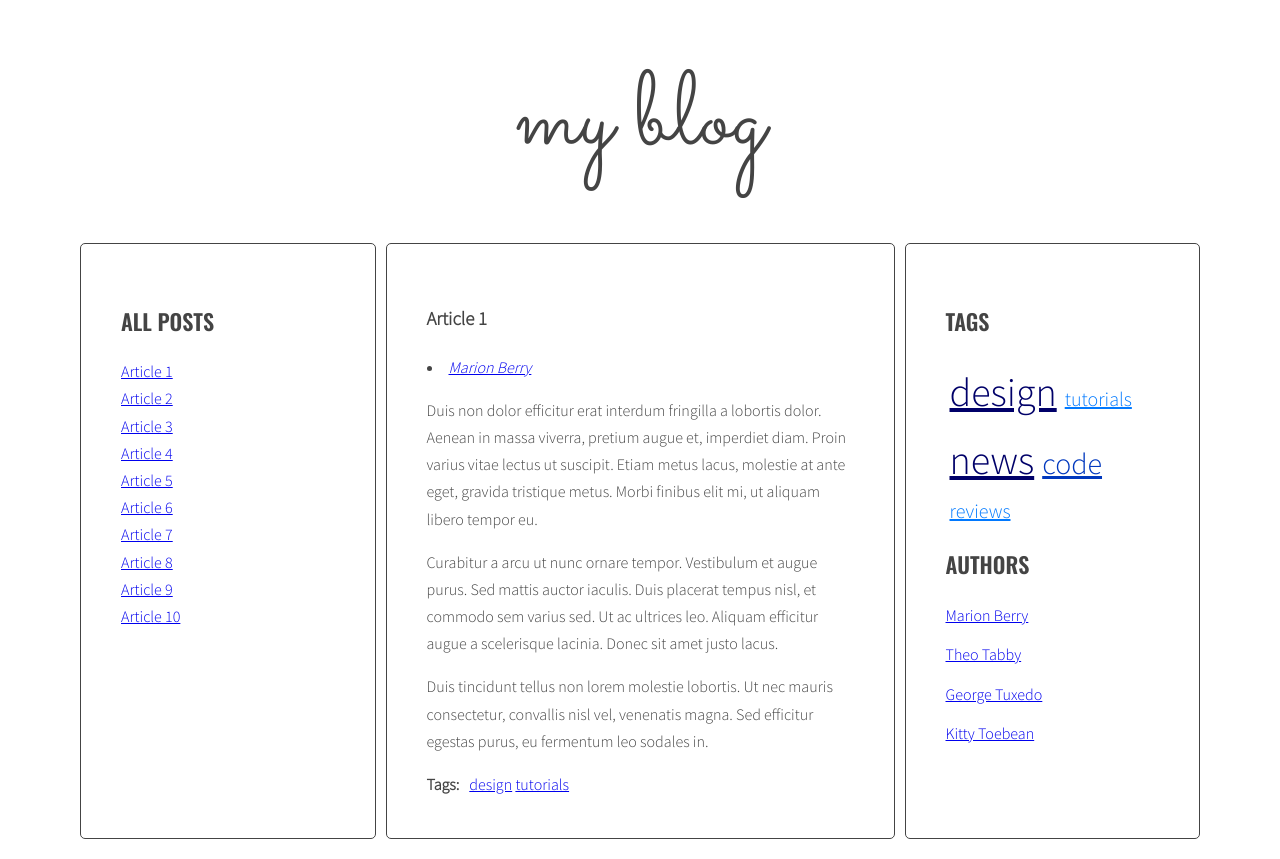
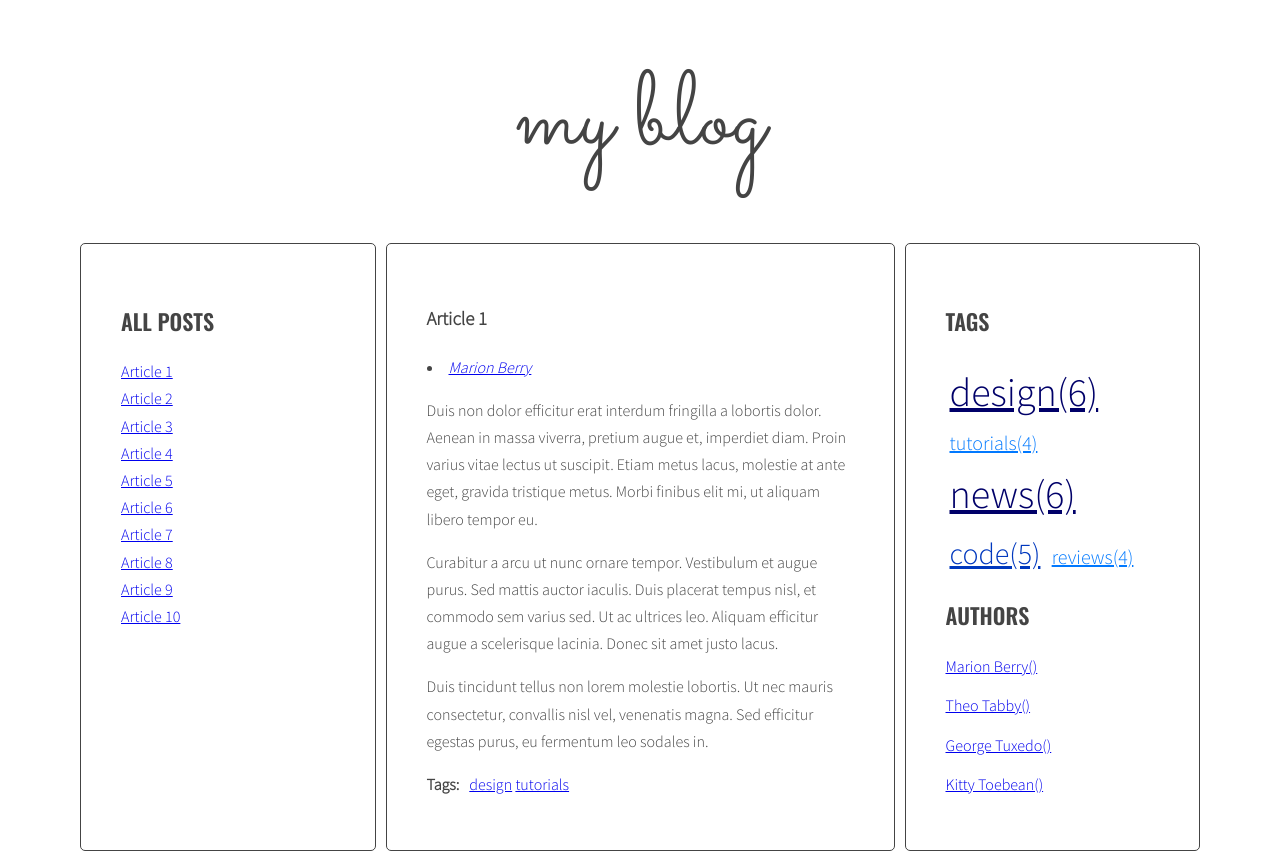
Before and after one commit to Shinjhin/javascript-blog, a website: page index.html in a window 1280 px wide. Drawn offline with nearby package versions, Linux system fonts and the light colour scheme.

Commit message:
add templates to html and js

```diff
--- a/index.html
+++ b/index.html
@@ -20,7 +20,7 @@
             <h3 class="post-title">Article 1</h3>
             <p class="post-author"></p>
             <div class="post-content">
-            <p>Duis non dolor efficitur erat interdum fringilla a lobortis dolor. Aenean in massa viverra, pretium augue et, imperdiet diam. Proin varius vitae lectus ut suscipit. Etiam metus lacus, molestie at ante eget, gravida tristique metus. Morbi finibus elit mi, ut aliquam libero tempor eu.</p>
+              <p>Duis non dolor efficitur erat interdum fringilla a lobortis dolor. Aenean in massa viverra, pretium augue et,  imperdiet diam. Proin varius vitae lectus ut suscipit. Etiam metus lacus, molestie at ante eget, gravida tristique metus. Morbi finibus elit mi, ut aliquam libero tempor eu.</p>
               <p>Curabitur a arcu ut nunc ornare tempor. Vestibulum et augue purus. Sed mattis auctor iaculis. Duis placerat tempus nisl, et commodo sem varius sed. Ut ac ultrices leo. Aliquam efficitur augue a scelerisque lacinia. Donec sit amet justo lacus.</p>
               <p>Duis tincidunt tellus non lorem molestie lobortis. Ut nec mauris consectetur, convallis nisl vel, venenatis magna. Sed efficitur egestas purus, eu fermentum leo sodales in.</p>
             </div>
@@ -34,9 +34,9 @@
             <h3 class="post-title">Article 2</h3>
             <p class="post-author"></p>
             <div class="post-content">
-            <p>Phasellus sollicitudin, arcu vel iaculis ullamcorper, quam leo viverra orci, et faucibus quam sapien vel est. Maecenas ac suscipit elit. Nullam interdum, lorem vitae venenatis pulvinar, ex dui malesuada nunc, tempus cursus enim metus vel nulla.</p>
+              <p>Phasellus sollicitudin, arcu vel iaculis ullamcorper, quam leo viverra orci, et faucibus quam sapien vel est.  Maecenas ac suscipit elit. Nullam interdum, lorem vitae venenatis pulvinar, ex dui malesuada nunc, tempus cursus enim metus vel nulla.</p>
               <p>Integer hendrerit, eros id efficitur dapibus, ante arcu ullamcorper orci, a iaculis felis turpis at purus. Quisque sodales posuere sapien vel consectetur. Duis dui urna, commodo non ante nec, mattis dictum enim. Donec aliquam erat sed diam lobortis, vel gravida lacus laoreet. Phasellus pretium maximus mi, eu posuere justo suscipit vel.</p>
-            <p>Nam magna nisl, varius in malesuada vitae, facilisis vel metus. Proin rhoncus euismod leo dictum lobortis. Suspendisse non ante sapien.</p>
+              <p>Nam magna nisl, varius in malesuada vitae, facilisis vel metus. Proin rhoncus euismod leo dictum lobortis.  Suspendisse non ante sapien.</p>
             </div>
             <div class="post-tags">
               <p><strong>Tags:</strong></p>
@@ -63,7 +63,7 @@
             <p class="post-author"></p>
             <div class="post-content">
               <p>Morbi vel cursus nulla, vel varius mauris. Suspendisse sed elit sit amet risus faucibus vestibulum ut sit amet purus. Donec orci est, condimentum ut quam quis, scelerisque fringilla ligula.</p>
-            <p>Quisque bibendum nisl id quam sagittis, id pretium dolor scelerisque. Suspendisse non odio nec velit dapibus placerat non a libero.</p>
+              <p>Quisque bibendum nisl id quam sagittis, id pretium dolor scelerisque. Suspendisse non odio nec velit dapibus  placerat non a libero.</p>
               <p>Vivamus at tristique ex, feugiat sagittis ex. Cras cursus, ipsum et efficitur commodo, urna sapien rutrum magna, quis sodales justo ligula eget nunc. In hac habitasse platea dictumst.</p>
             </div>
             <div class="post-tags">
@@ -104,7 +104,7 @@
             <h3 class="post-title">Article 7</h3>
             <p class="post-author"></p>
             <div class="post-content">
-            <p>Donec eleifend mauris ac nisl fermentum, ac fermentum turpis dignissim. Aliquam diam nisl, imperdiet a varius eget, lobortis sed nisi. Nullam suscipit ipsum sed magna blandit, sed pellentesque urna malesuada.</p>
+              <p>Donec eleifend mauris ac nisl fermentum, ac fermentum turpis dignissim. Aliquam diam nisl, imperdiet a varius eget,  lobortis sed nisi. Nullam suscipit ipsum sed magna blandit, sed pellentesque urna malesuada.</p>
               <p>Duis vestibulum arcu et lectus viverra porta. Praesent tempor lacus eget quam mattis, sit amet venenatis diam ultrices. Morbi gravida sapien quis ligula tincidunt, vel sagittis erat ultrices.</p>
               <p>Ut orci tellus, laoreet ac diam ut, tempus bibendum nisi. Nam egestas sagittis nibh. Curabitur tristique dui quis egestas pretium. Duis eu felis orci.</p>
             </div>
@@ -134,7 +134,7 @@
             <div class="post-content">
               <p>Tam et facilisis purus. Donec vulputate est quis lobortis posuere. Nunc vitae lorem ut odio faucibus pulvinar nec in justo. Ut ut ante ac tellus ornare tempus. Nunc maximus, tortor et dictum convallis, nunc libero posuere leo, scelerisque ultrices arcu sapien ut tellus.</p>
               <p>Fusce lacinia augue massa, non tincidunt tortor auctor quis. Vestibulum ut pretium nisl. Etiam id tellus tempus, commodo ligula vehicula, porta magna.</p>
-            <p>Donec fringilla blandit dolor vel aliquet. Fusce tortor sapien, lobortis eu vehicula sit amet, dignissim et lectus. In ullamcorper metus vel massa fermentum, at fermentum dui sollicitudin. Nullam lacinia elit vel tortor ullamcorper pulvinar.</p>
+              <p>Donec fringilla blandit dolor vel aliquet. Fusce tortor sapien, lobortis eu vehicula sit amet, dignissim et lectus.  In ullamcorper metus vel massa fermentum, at fermentum dui sollicitudin. Nullam lacinia elit vel tortor ullamcorper pulvinar.</p>
             </div>
             <div class="post-tags">
               <p><strong>Tags:</strong></p>
@@ -193,6 +193,28 @@
       </main>
     </div>
   </div>
+
+  <script id="template-article-link" type="text/x-handlebars-template">
+    <li><a href="#{{ id }}"><span>{{ title }}</span></a></li>
+  </script>
+  <script id="template-tag-link" type="text/x-handlebars-template">
+    <li><a href="#tag-{{ tag }}"><span>{{ tag }}</span></a></li>
+  </script>
+  <script id="template-author-link" type="text/x-handlebars-template">
+     <li><a href="#author-{{ authorTags }}"><span>{{ authorTags }}</span></a></li>
+  </script>
+  <script id="template-tag-cloud-link" type="text/x-handlebars-template">
+    {{#each tags}}
+    <li><a href="#tag-{{tag}}" class="{{className}}" > {{ tag }}({{ count }}) </a></li>
+    {{/each}}
+  </script>
+  <script id="template-author-cloud-link" type="text/x-handlebars-template">
+    {{#each authors}}
+    <li><a href="#author-{{author}}"> {{ author }}({{ count }}) </a></li>
+    {{/each}}
+  </script>
+
+  <script src="https://cdnjs.cloudflare.com/ajax/libs/handlebars.js/4.1.0/handlebars.min.js"></script>
   <script src="js/script.js"></script>
 </body>
 </html>
--- a/js/script.js
+++ b/js/script.js
@@ -1,4 +1,12 @@
 'use strict';
+
+const templates = {
+  articleLink: Handlebars.compile(document.querySelector('#template-article-link').innerHTML),
+  tagLink: Handlebars.compile(document.querySelector('#template-tag-link').innerHTML),
+  authorLink: Handlebars.compile(document.querySelector('#template-author-link').innerHTML),
+  tagCloudLink: Handlebars.compile(document.querySelector('#template-tag-cloud-link').innerHTML),
+  authorCloudLink: Handlebars.compile(document.querySelector('#template-author-cloud-link').innerHTML),
+}
 
 function titleClickHandler(event) {
 
@@ -66,7 +74,8 @@ function generateTitleLinks(customSelector = ''){
     const articleTitle = article.querySelector(optTitleSelector).innerHTML;
 
     /* get the title from the title element */
-    const linkHTML = '<li><a href="#' + articleId + '"><span>' + articleTitle + '</span></a></li>';
+    const linkHTMLData = {id: articleId, title: articleTitle};
+    const linkHTML = templates.articleLink(linkHTMLData);
 
     /* insert link into html variable */
     html = html + linkHTML;
@@ -87,7 +96,6 @@ function calculateTagsParams(tags) {
   const params = {max: 0, min: 999999};
 
   for(let tag in tags){
-    console.log(tag + ' is used ' + tags[tag] + ' times');
     if(tags[tag] > params.max){
       params.max = tags[tag];
     }
@@ -143,7 +151,8 @@ function generateTags(){
     for(let tag of articleTagsArray){
 
       /* generate HTML of the link */
-      const tagLinkHTML = '<li><a href="#tag-' + tag + '"><span>' + tag + '</span></a></li> ';
+      const tagLinkHTMLData = {tag: tag};
+      const tagLinkHTML = templates.tagLink(tagLinkHTMLData);
 
       /* add generated code to html variable */
       html = html + tagLinkHTML;
@@ -166,21 +175,22 @@ function generateTags(){
   const tagList = document.querySelector(optTagsListSelector);
 
   const tagsParams = calculateTagsParams(allTags);
-  console.log('tagsParams:', tagsParams);
 
   /* [NEW] create variable for all links HTML code */
-  let allTagsHTML = '';
+  const allTagsData = {tags: []};
 
   /* [NEW] START LOOP: for each tag in allTags: */
   for(let tag in allTags){
-    /* [NEW] generate code of a link and add it to allTagsHTML */
-    const tagLinkHTML = '<li><a class="' + calculateTagClass(allTags[tag], tagsParams) + '" href="#tag-' + tag + '">' + tag + '</a></li>';
 
-    allTagsHTML += tagLinkHTML;
-    console.log('taglinkHTML:', tagLinkHTML);
+    allTagsData.tags.push({
+      tag: tag,
+      count: allTags[tag],
+      className: calculateTagClass(allTags[tag], tagsParams)
+    });
   }
   /* [NEW] add html from allTagsHTML to tagList */
-  tagList.innerHTML = allTagsHTML;
+  tagList.innerHTML = templates.tagCloudLink(allTagsData);
+  console.log('allTagsData: ', allTagsData);
 }
 generateTags();
 
@@ -242,7 +252,6 @@ function calculateAuthorParams(authors) {
   const authorParams = {max: 0, min: 999999};
 
   for(let author in authors){
-    console.log(author + ' is used ' + authors[author] + ' times');
     if(authors[author] > authorParams.max){
       authorParams.max = authors[author];
     }
@@ -271,7 +280,8 @@ function generateAuthors(){
 
     const authorTags = article.getAttribute('data-author');
 
-    const authorLinkHTML = '<li><a href="#author-' + authorTags + '"><span>' + authorTags + '</span></a></li>';
+    const authorLinkHTMLData = {authorTags: authorTags};
+    const authorLinkHTML = templates.authorLink(authorLinkHTMLData);
 
     html = html + authorLinkHTML;
 
@@ -294,23 +304,20 @@ function generateAuthors(){
 
   const authorParams = calculateAuthorParams(allAuthors);
 
-  let allAuthorsHTML = '';
-
+  const allAuthorsData = {authors: []};
   for(let author in allAuthors){
 
-    const authorLinkHTML = '<li><a href="#author-' + author + '">' + author + '</a></li> ';
+    //const authorLinkHTML = '<li><a class="' + calculateAuthorClass(allAuthors[author], authorParams) + '" href="#author-' + author + '">' + author + '</a></li>';
+    //const authorLinkHTML = '<li><a href="#author-' + author + '">' + author + ' (' + allAuthors[author] +') ' + '</a></li> ';
+    //allAuthorsHTML += authorLinkHTML;
+    allAuthorsData.authors.push({
+      author: author,
 
-    allAuthorsHTML += authorLinkHTML;
-    console.log('authorLinkHTML:', authorLinkHTML);
-
+    });
   }
-
-  authorsList.innerHTML = allAuthorsHTML;
-
+  authorsList.innerHTML = templates.authorCloudLink(allAuthorsData);
 }
-
 generateAuthors();
-
 // -----------------------------------------------------------------------------
 
 
```
Lines whose indentation alone changed are shown as unchanged.
